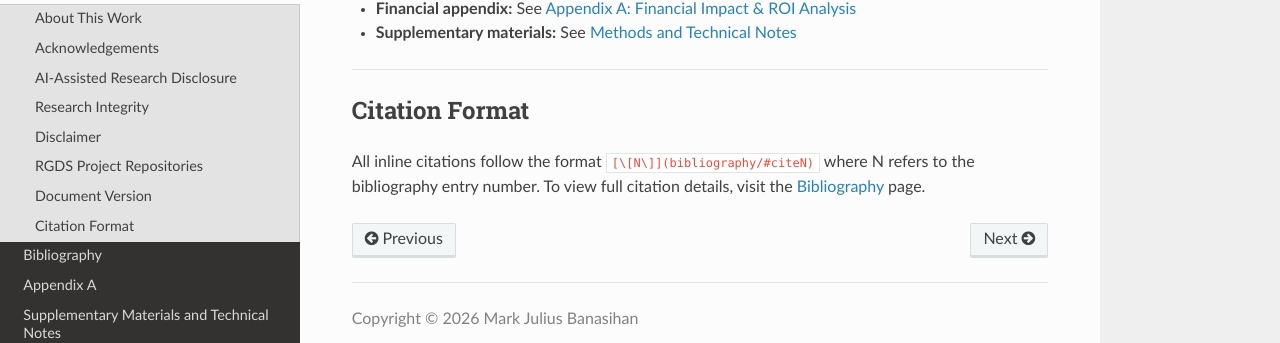
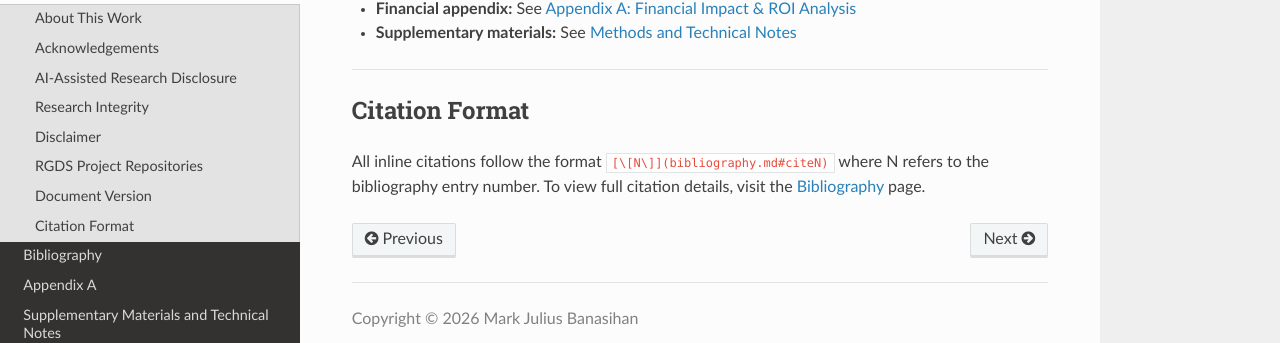
Before and after one commit to mj3b/rgds-independent-study, an MkDocs documentation site: the page built from docs/references/acknowledgements.md, in a window 1280 px wide and 900 px high, scrolled down 2354 px. Shown: the part 512-855 px from the top of the window. Built offline with MkDocs 1.6.1, drawn with Linux system fonts in a browser that asks for light colours; nearby versions of some CDN libraries; part of the change alters nothing that is shown.

```diff
--- a/docs/references/acknowledgements.md
+++ b/docs/references/acknowledgements.md
@@ -14,9 +14,9 @@ The work is released as an open-source research framework under the Apache Licen
 
 I am grateful to the regulatory agencies, academic centers, professional societies, and industry practitioners whose published work shaped the conceptual foundations of this project.
 
-The U.S. Food and Drug Administration's January 2025 draft guidance on artificial intelligence in regulatory decision-making [\[10\]](bibliography/#cite10) and its seven-step credibility assessment framework [\[46\]](bibliography/#cite46)[\[47\]](bibliography/#cite47)[\[48\]](bibliography/#cite48) provided the principal regulatory scaffold for the RGDS model. Recognition of decision reconstructability challenges in FDA Form 483 observations [\[38\]](bibliography/#cite38) helped crystallize the core thesis: that regulatory deficiencies often stem not from scientific capability but from ambiguous decision rationale and incomplete evidence documentation. International guidance from the WHO, EMA, and ICH on AI transparency, pharmacovigilance governance, and regulatory harmonization informed the framework's positioning for global applicability.
+The U.S. Food and Drug Administration's January 2025 draft guidance on artificial intelligence in regulatory decision-making [\[10\]](bibliography.md#cite10) and its seven-step credibility assessment framework [\[46\]](bibliography.md#cite46)[\[47\]](bibliography.md#cite47)[\[48\]](bibliography.md#cite48) provided the principal regulatory scaffold for the RGDS model. Recognition of decision reconstructability challenges in FDA Form 483 observations [\[38\]](bibliography.md#cite38) helped crystallize the core thesis: that regulatory deficiencies often stem not from scientific capability but from ambiguous decision rationale and incomplete evidence documentation. International guidance from the WHO, EMA, and ICH on AI transparency, pharmacovigilance governance, and regulatory harmonization informed the framework's positioning for global applicability.
 
-I also acknowledge the Tufts Center for the Study of Drug Development [\[35\]](bibliography/#cite35), the Duke-Margolis Institute for Health Policy, MIT Sloan Executive Education, the Regulatory Affairs Professionals Society [\[71\]](bibliography/#cite71), FDLI [\[49\]](bibliography/#cite49), ISPE [\[14\]](bibliography/#cite14), and industry analysts at Lumanity, McKinsey, Deloitte [\[56\]](bibliography/#cite56)[\[78\]](bibliography/#cite78), Analysis Group [\[25\]](bibliography/#cite25)[\[77\]](bibliography/#cite77), and Certara [\[6\]](bibliography/#cite6)[\[59\]](bibliography/#cite59), whose research and analyses informed the evidence base, ROI modeling, and regulatory strategy discussions throughout this work. The decision architecture draws on established frameworks including RACI/DACI [\[16\]](bibliography/#cite16)[\[17\]](bibliography/#cite17), Critical Path Method [\[18\]](bibliography/#cite18), and portfolio management methodologies [\[22\]](bibliography/#cite22)[\[79\]](bibliography/#cite79)[\[83\]](bibliography/#cite83), as well as FDA work on explainability and interpretability [\[10\]](bibliography/#cite10)[\[46\]](bibliography/#cite46)[\[48\]](bibliography/#cite48)[\[69\]](bibliography/#cite69) and quality management maturity [\[39\]](bibliography/#cite39).
+I also acknowledge the Tufts Center for the Study of Drug Development [\[35\]](bibliography.md#cite35), the Duke-Margolis Institute for Health Policy, MIT Sloan Executive Education, the Regulatory Affairs Professionals Society [\[71\]](bibliography.md#cite71), FDLI [\[49\]](bibliography.md#cite49), ISPE [\[14\]](bibliography.md#cite14), and industry analysts at Lumanity, McKinsey, Deloitte [\[56\]](bibliography.md#cite56)[\[78\]](bibliography.md#cite78), Analysis Group [\[25\]](bibliography.md#cite25)[\[77\]](bibliography.md#cite77), and Certara [\[6\]](bibliography.md#cite6)[\[59\]](bibliography.md#cite59), whose research and analyses informed the evidence base, ROI modeling, and regulatory strategy discussions throughout this work. The decision architecture draws on established frameworks including RACI/DACI [\[16\]](bibliography.md#cite16)[\[17\]](bibliography.md#cite17), Critical Path Method [\[18\]](bibliography.md#cite18), and portfolio management methodologies [\[22\]](bibliography.md#cite22)[\[79\]](bibliography.md#cite79)[\[83\]](bibliography.md#cite83), as well as FDA work on explainability and interpretability [\[10\]](bibliography.md#cite10)[\[46\]](bibliography.md#cite46)[\[48\]](bibliography.md#cite48)[\[69\]](bibliography.md#cite69) and quality management maturity [\[39\]](bibliography.md#cite39).
 
 I thank the contributors and maintainers of the open-source tools used to build this documentation, including MkDocs (BSD-2-Clause; © 2014 Tom Christie) and Material for MkDocs (MIT; © 2016–2026 Martin Donath). Complete license texts are available in the [THIRD_PARTY_LICENSES](https://github.com/mj3b/rgds-reference/blob/main/THIRD_PARTY_LICENSES) file.
 
@@ -75,4 +75,4 @@ This documentation references the following repositories, licensed under the Apa
 
 ## Citation Format
 
-All inline citations follow the format `[\[N\]](bibliography/#citeN)` where N refers to the bibliography entry number. To view full citation details, visit the [Bibliography](bibliography/) page.
+All inline citations follow the format `[\[N\]](bibliography.md#citeN)` where N refers to the bibliography entry number. To view full citation details, visit the [Bibliography](bibliography/) page.
```
